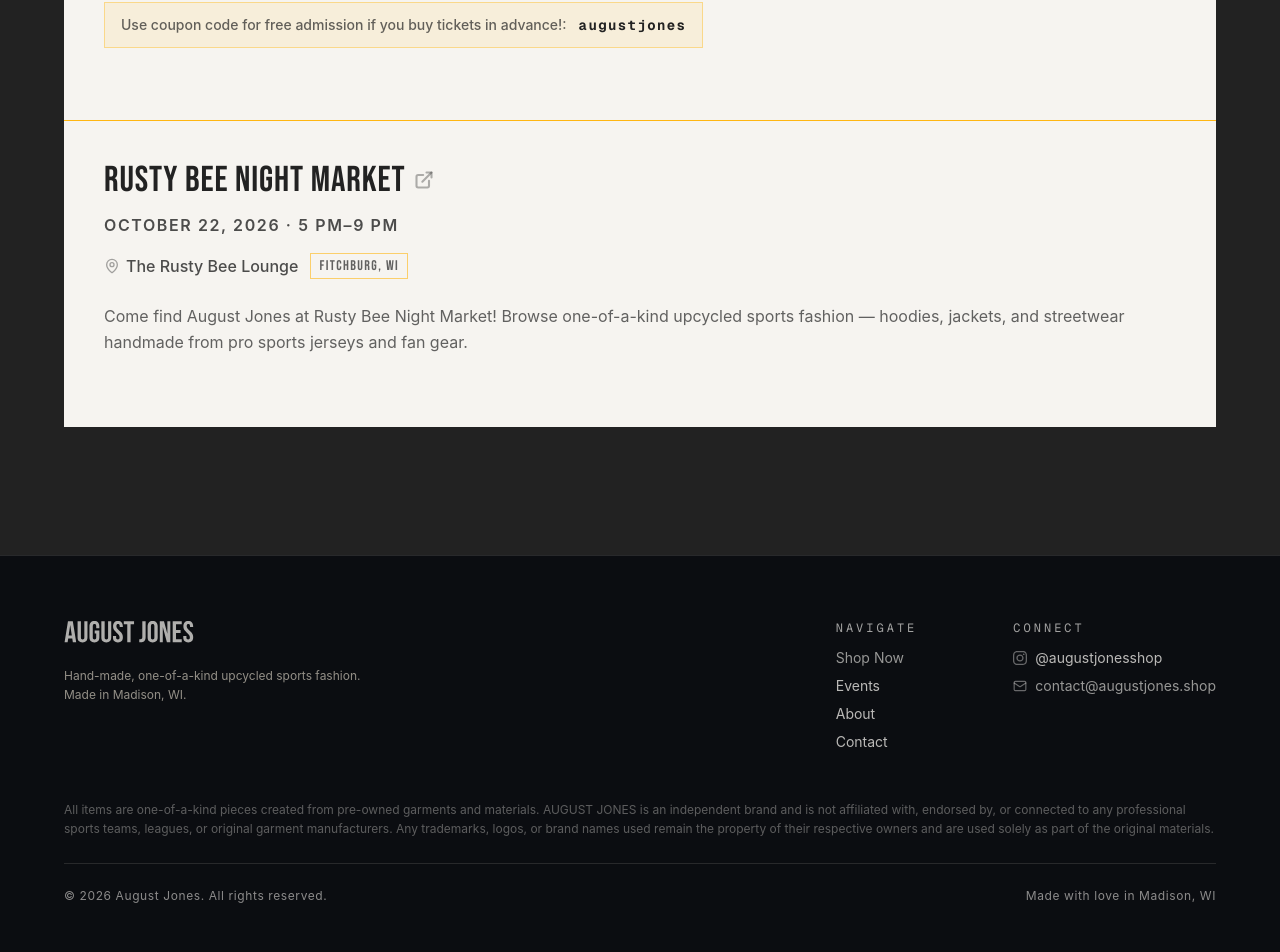
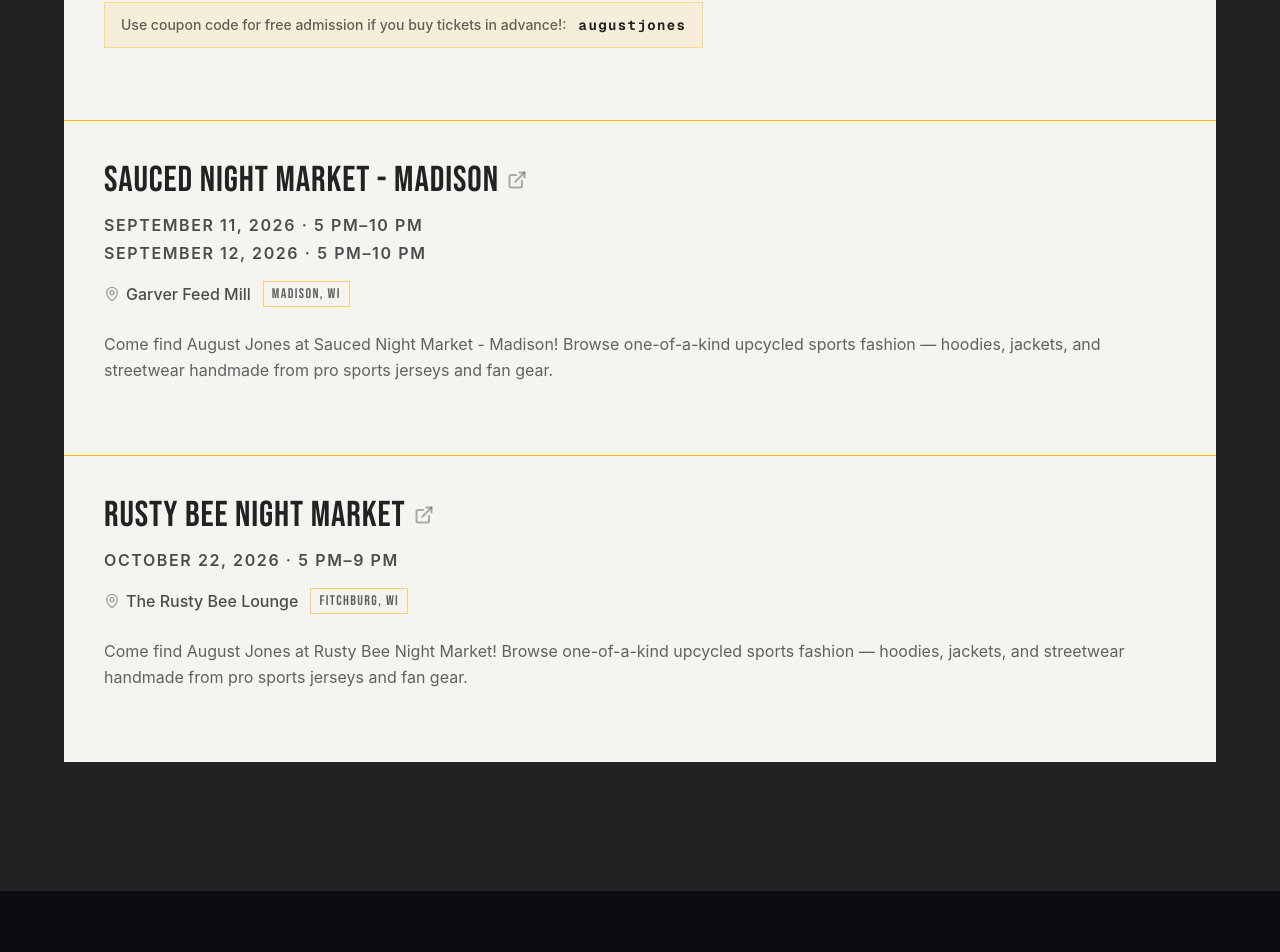
Before and after one commit to riccjohn/august-jones-shop, a Next.js app: page /events in a window 1280 px wide. Shown: the part 3096-4048 px from the top of the page. Built offline with nearby package versions, Linux system fonts and the light colour scheme; no server answers.

Commit message:
Add sauced night market madison in sept

```diff
--- a/src/data/events.ts
+++ b/src/data/events.ts
@@ -198,6 +198,29 @@
     eventWebsiteUrl: "https://chicagoartisanmarket.com/tickets-fulton-market/",
   },
   {
+    id: "sauced-madison-09-11",
+    marketName: "Sauced Night Market - Madison",
+    eventWebsiteUrl: "https://www.saucedmarket.com/madison",
+    venueName: "Garver Feed Mill",
+    address: {
+      street: "3241 Garver Green",
+      city: "Madison",
+      state: "WI",
+      zip: "53704",
+    },
+    sessions: [
+      {
+        startDate: "2026-09-11T17:00:00-05:00",
+        endDate: "2026-09-11T22:00:00-05:00",
+      },
+      {
+        startDate: "2026-09-12T17:00:00-05:00",
+        endDate: "2026-09-12T22:00:00-05:00",
+      },
+    ],
+    mapsUrl: "https://maps.app.goo.gl/3VEQJu6EJYiB3q9GA",
+  },
+  {
     id: "rusty-bee-2026-10-22:",
     address: {
       street: "5134 E Cheryl Pkwy",
```
